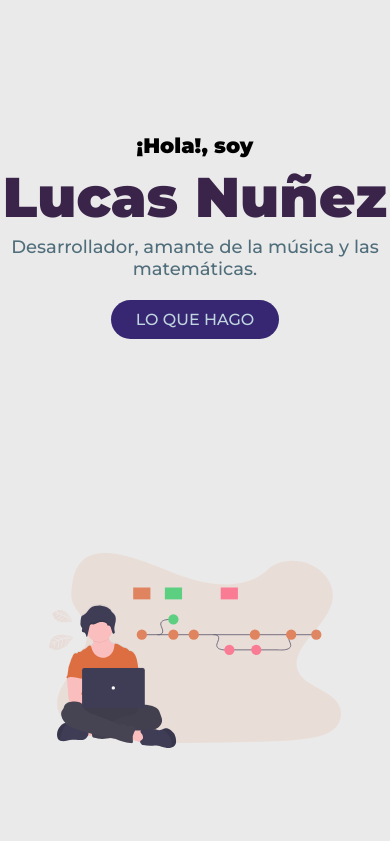
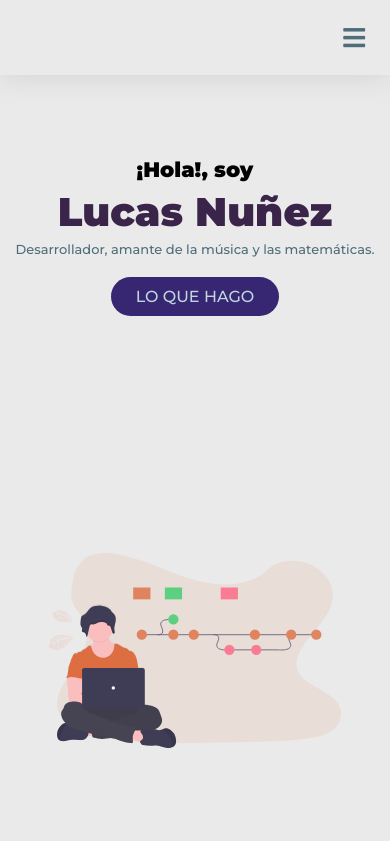
Before and after one commit to Lucasema/Portfolio, a plain HTML site: page index.html in a window 390 px wide. Shown: the top 841 px of the page. Drawn offline with nearby package versions, Linux system fonts and the light colour scheme.

Commit message:
agregué icono de menu hamburguesa

```diff
--- a/index.html
+++ b/index.html
@@ -32,6 +32,11 @@
         </li>
       </ul>
     </nav>
+    <div class="div-hamburguesa oculto">
+      <button class="boton-hamburguesa">
+        <i class="fas fa-bars"></i>
+      </button>
+    </div>
   </header>
 
 
--- a/style.css
+++ b/style.css
@@ -13,6 +13,8 @@ p, h1, h2, blockquote{
 /*HEADER*/
 
 header{
+    display:flex;
+    justify-content: flex-end;
     background-color: #eaeaea;
     width: 100%;
     position: fixed;
@@ -70,6 +72,37 @@ a:link, a:visited, a:active {
 
 a:hover{
     color: #3a2449 ;
+}
+
+.div-hamburguesa{
+    padding: 20px;
+}
+
+.boton-hamburguesa{
+    background-color: #eaeaea;
+    border: none;
+    padding:5px;
+    color: #4f6d7a;
+}
+
+.boton-hamburguesa:hover{
+    color: #3a2449;
+}
+
+.boton-hamburguesa:active{
+    box-shadow: 0 0 5px 3px  #747c92;
+}
+
+.fa-bars{
+    font-size: 25px;
+}
+
+.fa-bars:active{
+    font-size: 25px;
+}
+
+.oculto{
+    display: none;
 }
 
 /*PRESENTACIÒN*/
@@ -305,9 +338,13 @@ footer{
 /*RESPONSIVE*/
 
 @media (max-width: 1024px) {
- header{
+ nav{
      display:none;
  }
+ .oculto{
+     display:flex;
+ }
+
 }
 
 @media (max-width: 600px) {
@@ -388,6 +425,18 @@ footer{
 
     }
 
+}
 
+@media (max-width: 400px){
+    .saludo{
+        font-size: 21px;
+    }
 
+    .nombre{
+        font-size:40px;
+    }
+
+    .datos{
+        font-size:13px;
+    }
 }
```
